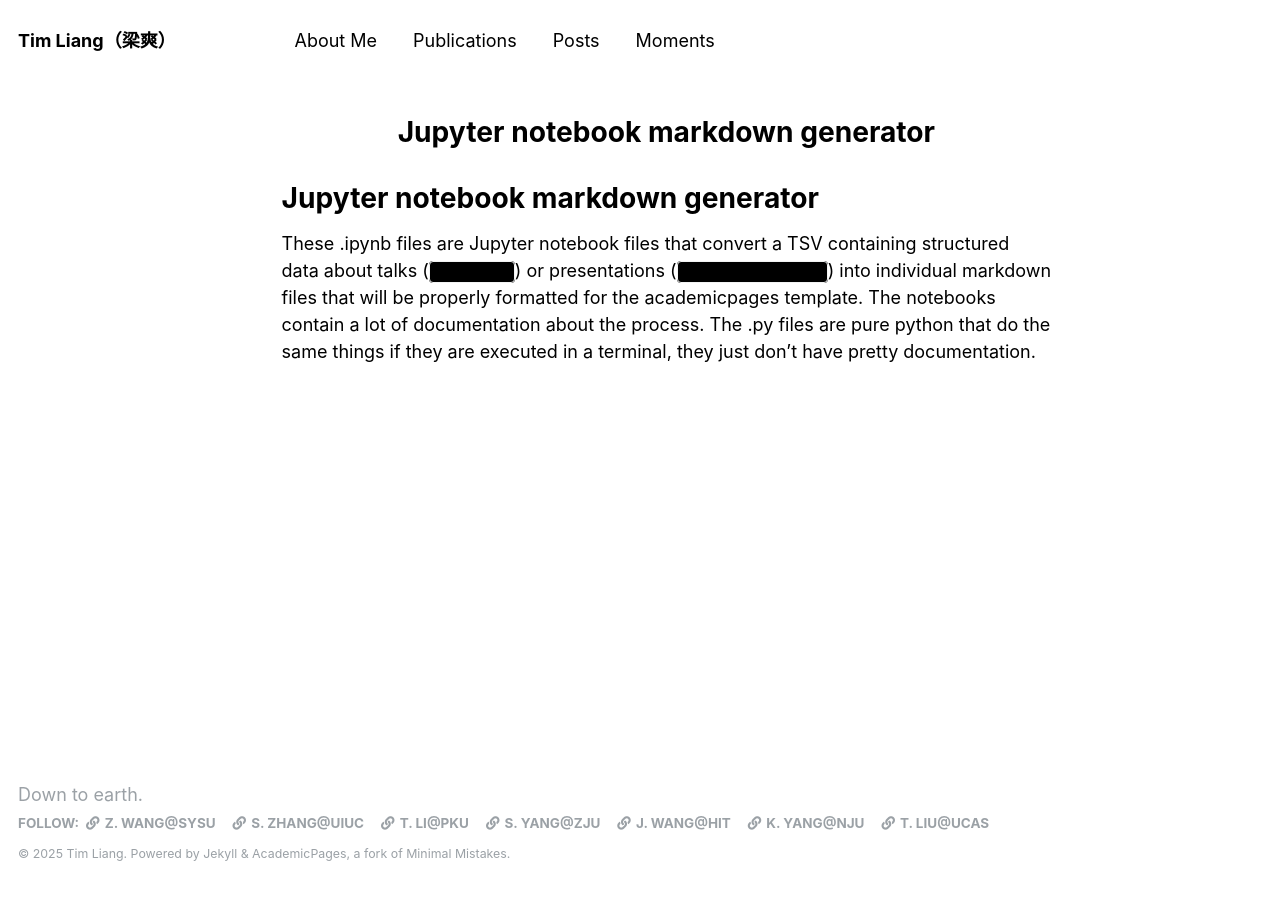
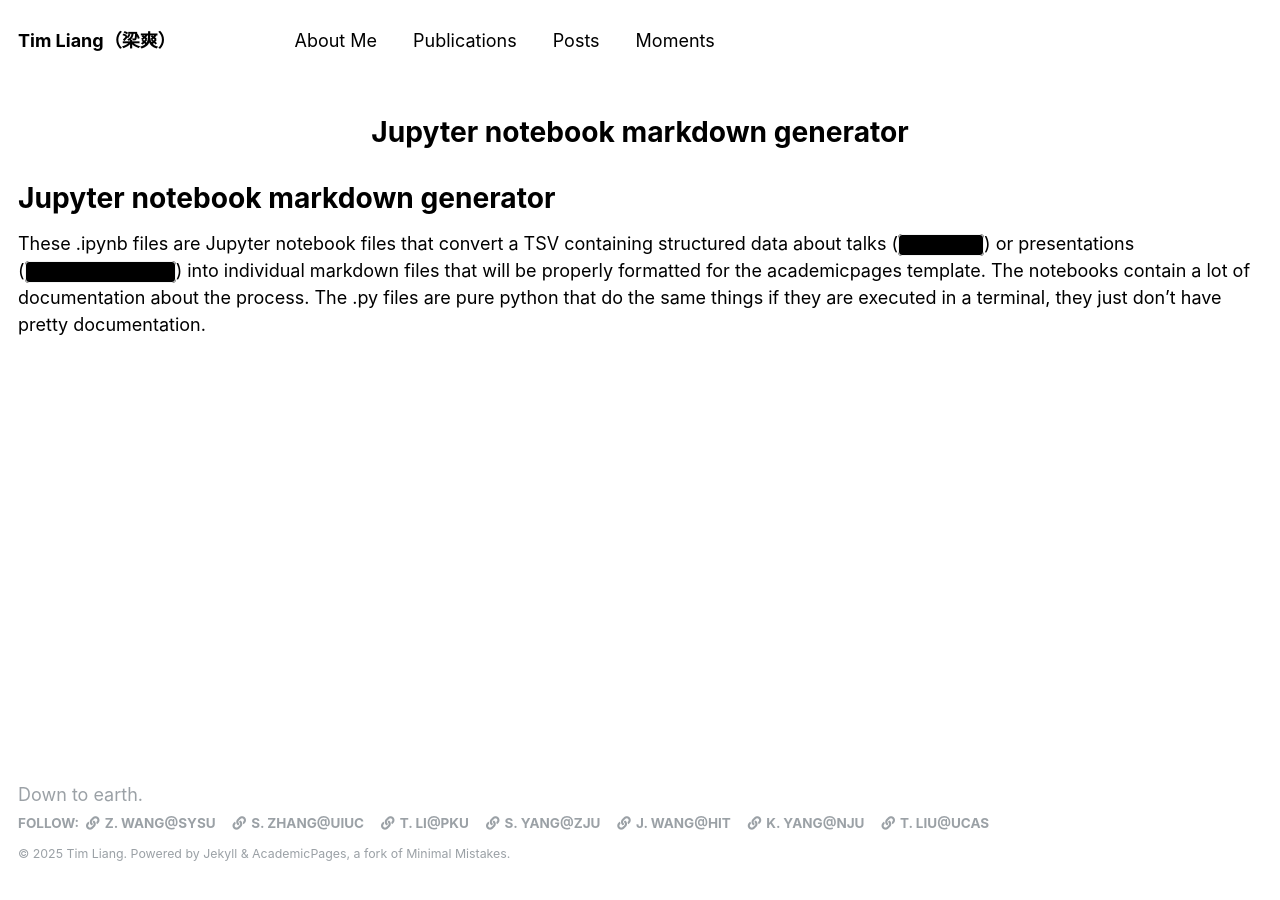
Before and after one commit to T-S-Liang/t-s-liang.github.io, a Jekyll site: the page built from markdown_generator/readme.md, in a window 1280 px wide. Built offline with Jekyll 4.4.1, drawn with Linux system fonts in a browser that asks for light colours; our own code applies the rules of GitHub Pages for plain Markdown files.

Commit message:
Update main.scss

```diff
--- a/assets/css/main.scss
+++ b/assets/css/main.scss
@@ -39,6 +39,14 @@
 @import "vendor/font-awesome/brands";
 @import "vendor/magnific-popup/magnific-popup";
 @import "print";
+
+.page {
+  @include breakpoint($large) {
+    @include span(12 of 12);
+    @include prefix(0 of 12);
+    @include suffix(0 of 12);
+  }
+}
 
 /* 自定义样式 */
 .page__title {
```
